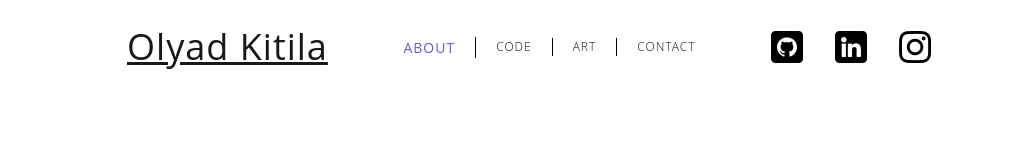
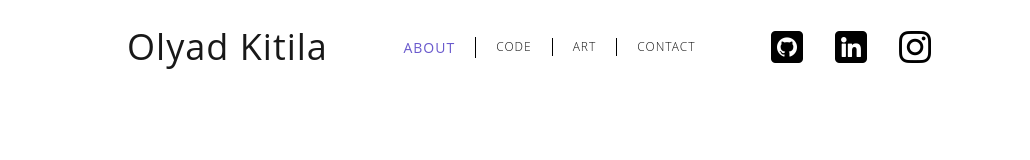
Before and after one commit to thymetime/Module-12-React, a React (Vite) app in the folder Portfolio/: page / in a window 1280 px wide. Shown: the top 160 px of the page, without its empty margins (105-1135 px from the left). Built offline with nearby package versions, Linux system fonts and the light colour scheme.

Commit message:
fix active navlink styling

```diff
--- a/Portfolio/src/Nav.css
+++ b/Portfolio/src/Nav.css
@@ -17,6 +17,7 @@ override bootstrap CSS rules with the same name
     font-size: 3.6rem;
     font-weight: 400;
     letter-spacing: 1px;
+    text-decoration: none;
 }
 
 .nav-tabs_custom {
--- a/Portfolio/src/components/NavTabs.jsx
+++ b/Portfolio/src/components/NavTabs.jsx
@@ -9,8 +9,8 @@ function NavTabs() {
     <ul className="nav_custom">
 
       {/* Name for logo */}
-      <li id="nav-logo" className="nav-item_custom">
-        <Link to="/">
+      <li className="nav-item_custom">
+        <Link to="/" id='nav-logo'>
           Olyad Kitila
         </Link>
       </li>
```
